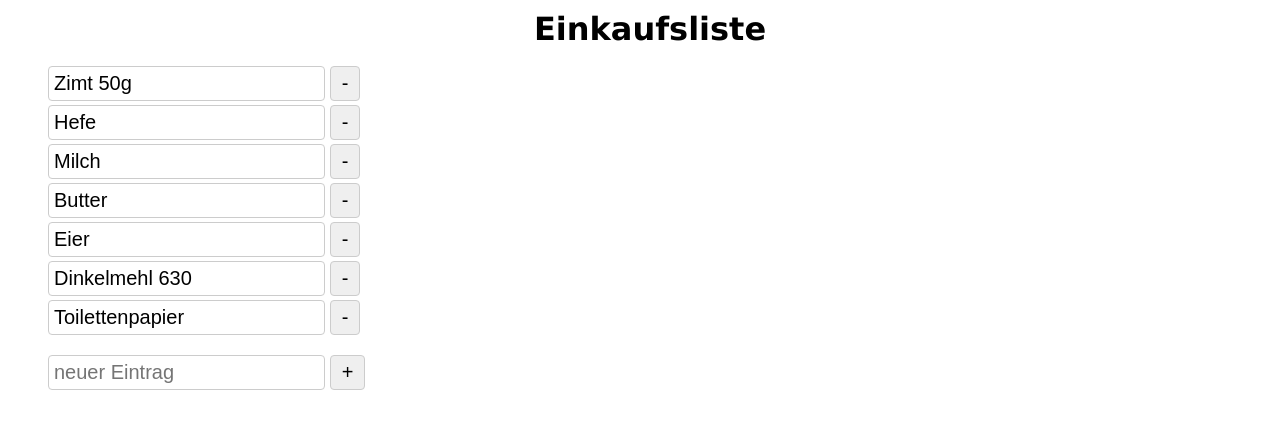
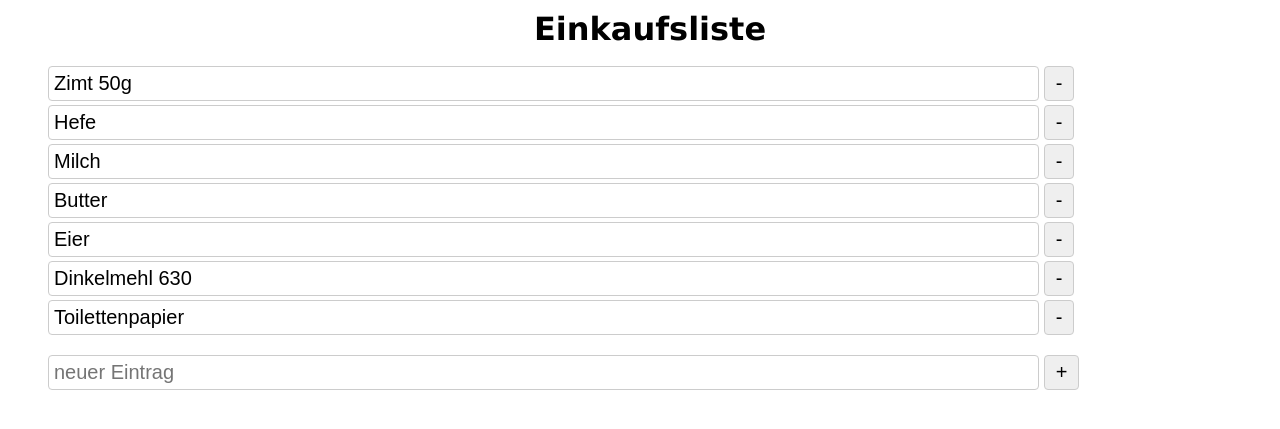
Before and after one commit to mgrundmo/Einkaufsliste, a Django app: page /shopping/ in a window 1280 px wide. Shown: the top 429 px of the page. Run offline with Django 5.2, Linux system fonts and the light colour scheme.

```diff
--- a/shopping/templates/shopping/layout.html
+++ b/shopping/templates/shopping/layout.html
@@ -14,6 +14,9 @@
                 border: 1px solid #ccc;
                 border-radius: 4px;
             }
+            input[type=text] {
+                width: 80%;
+            }
             h1 {
                 margin: 10px;
                 width: 100%;
```
